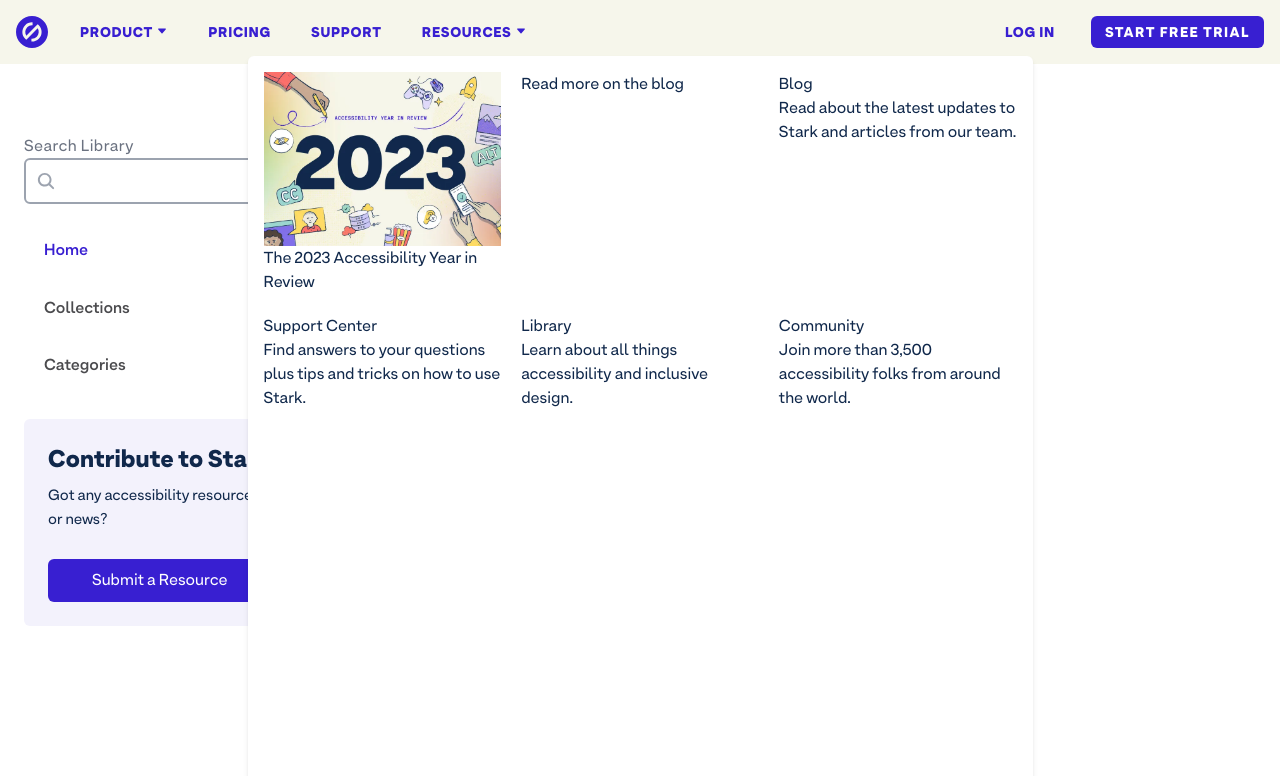
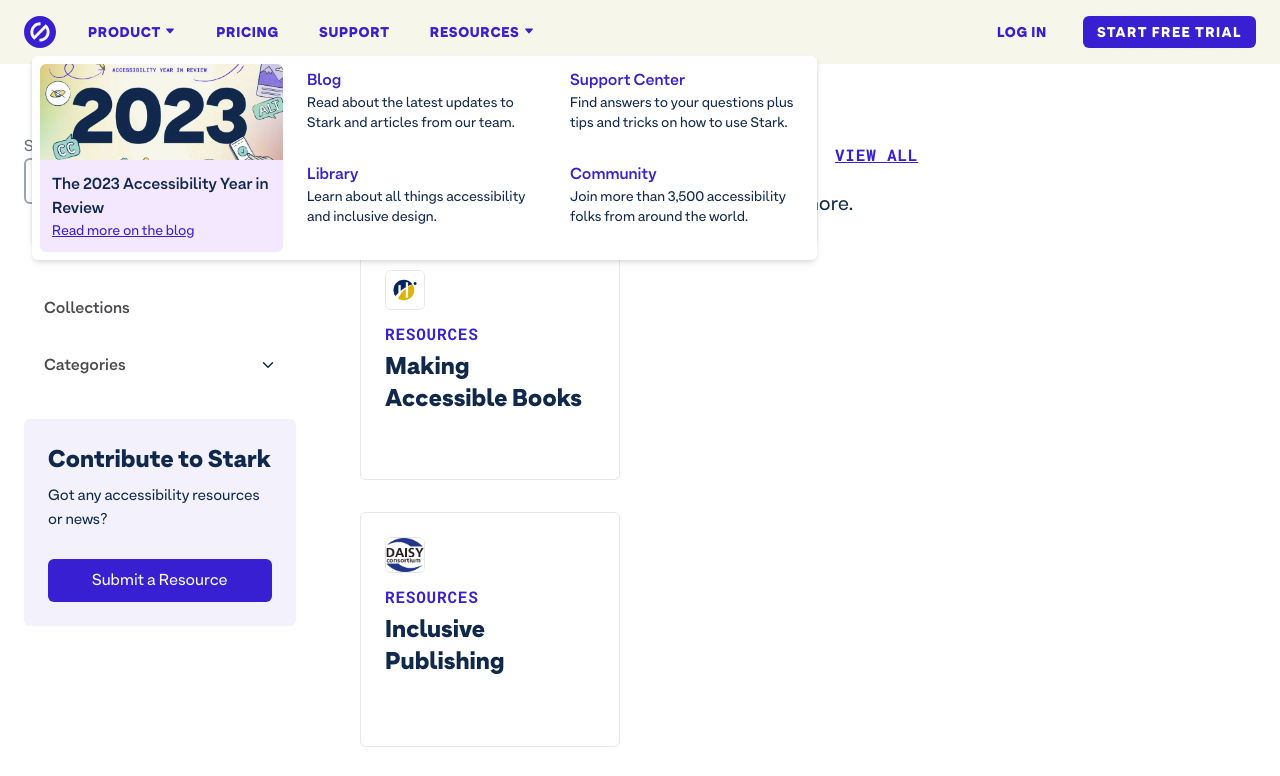
Before and after one commit to kxng0109/stark, a website: page public/index.html in a window 1280 px wide. Shown: the top 776 px of the page. Drawn offline with nearby package versions, Linux system fonts and the light colour scheme.

Commit message:
Worked on screens lower than 1024px, though I need to do something with the navbar.

```diff
--- a/public/index.html
+++ b/public/index.html
@@ -50,10 +50,12 @@
             <a href="#" class="ugh">Stark for Edge</a>
         </div>
         <div id="resources-on-hover">
-            <a href="#" class="ughh">
-            	<img src="assets/images/2023 review.webp">
-                <h4>The 2023 Accessibility Year in Review</h4>
-                <a href="#">Read more on the blog</a>
+            <a href="#" class="row-span-3 overflow-hidden relative flex flex-col rounded-md">
+            	<img src="assets/images/2023 review.webp" class="h-[96px] object-cover relative">
+            	<div class="bg-[#f3e8ff] p-3">
+	                <h4 class="font-[ArminGroteskSemiBold]">The 2023 Accessibility Year in Review</h4>
+	                <p class="underline cursor-pointer text-blue text-sm">Read more on the blog</p>
+	            </div>
             </a>
             <a href="#" class="ughh">
                 <h4>Blog</h4>
--- a/src/styles.css
+++ b/src/styles.css
@@ -36,7 +36,7 @@
 }
 
 #navbar {
-	@apply px-4 flex flex-row justify-between items-center py-4 bg-yellow-white;
+	@apply p-4 flex flex-row justify-between items-center  bg-yellow-white lg:px-6;
 }
 
 #navbar-logo {
@@ -56,15 +56,27 @@
 }
 
 #products-on-hover, #resources-on-hover{
-	@apply hidden /*md+:grid*/ grid-rows-4 grid-cols-3 rounded-md gap-5 absolute inset-x-1 mx-auto w-[785px] top-14 z-2 bg-white p-4 shadow-md
+	@apply hidden md+:grid grid-rows-4 grid-cols-3 rounded-md gap-5 absolute inset-x-1 mx-auto w-[785px] top-14 z-2 bg-white p-4 shadow-md md++:mx-1 lg:mx-7;
 }
 
 #resources-on-hover{
-	@apply md+:grid;
+	@apply grid-rows-2 p-2;
 }
 
 .ugh{
 	@apply font-[ArminGroteskSemiBold] text-blue hover:underline;
+}
+
+.ughh{
+	@apply hover:bg-[#faf5ff] p-1 rounded-md;
+}
+
+.ughh>h4{
+	@apply text-blue font-[ArminGroteskSemiBold];
+}
+
+.ughh>p{
+	@apply text-sm;
 }
 
 
@@ -170,7 +182,7 @@
 
 #fs-cards-container{
 	grid-template-rows: repeat(6, 218px);
-	@apply grid gap-y-8 xs:grid-rows-[repeat(6,_190px)] md:grid-cols-[repeat(auto-fill,_260px)] md:auto-rows-[235px] md:grid-rows-none;
+	@apply grid gap-y-8 xs:grid-rows-[repeat(6,_190px)] /*md:grid-cols-[repeat(auto-fill,_260px)]*/ md:auto-rows-[235px] md:grid-rows-none md:grid-cols-[260px];
 }
 
 .fs-cards{
@@ -210,8 +222,7 @@
 }
 
 #top-footer{
-	grid-template-columns: repeat(auto-fill, minmax(146px, 1fr));
-	@apply grid justify-between gap-10 pt-20 pb-12;
+	@apply grid grid-cols-[repeat(auto-fill,_minmax(146px,_1fr))] justify-between gap-10 pt-20 pb-12 md:gap-9 md+:grid-cols-4 lg:gap-14;
 }
 
 .tf-divs{
@@ -232,7 +243,13 @@
 
 
 #bottom-footer{
-	@apply flex justify-between  py-20 flex-wrap xs:pt-9;
+	@apply flex justify-between py-20 flex-wrap xs:pt-9;
+}
+
+@media screen and (min-width: 913px){
+	#bottom-footer{
+		@apply pb-9;
+	}
 }
 
 #bf-logos-container{
--- a/tailwind.config.js
+++ b/tailwind.config.js
@@ -18,7 +18,8 @@
       screens: {
         'xs' : '460px',
         'md' : '841px',
-        'md+': '850px'
+        'md+': '850px',
+        'md++': '980px'
       },
       zIndex:{
         '1' : '1',
```
Also changed, not shown: public/styles.css.
